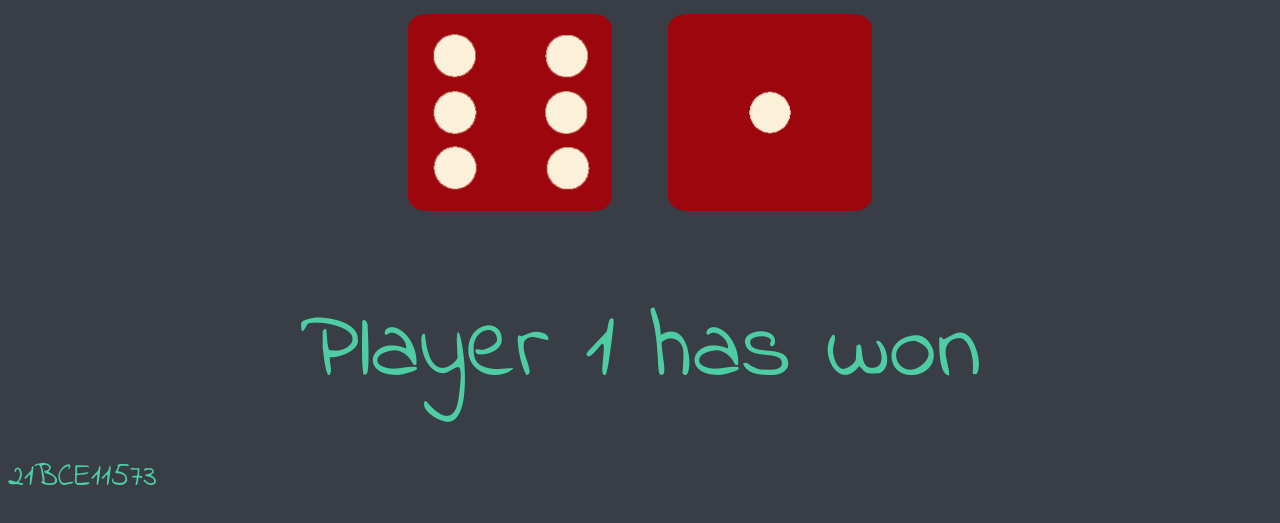
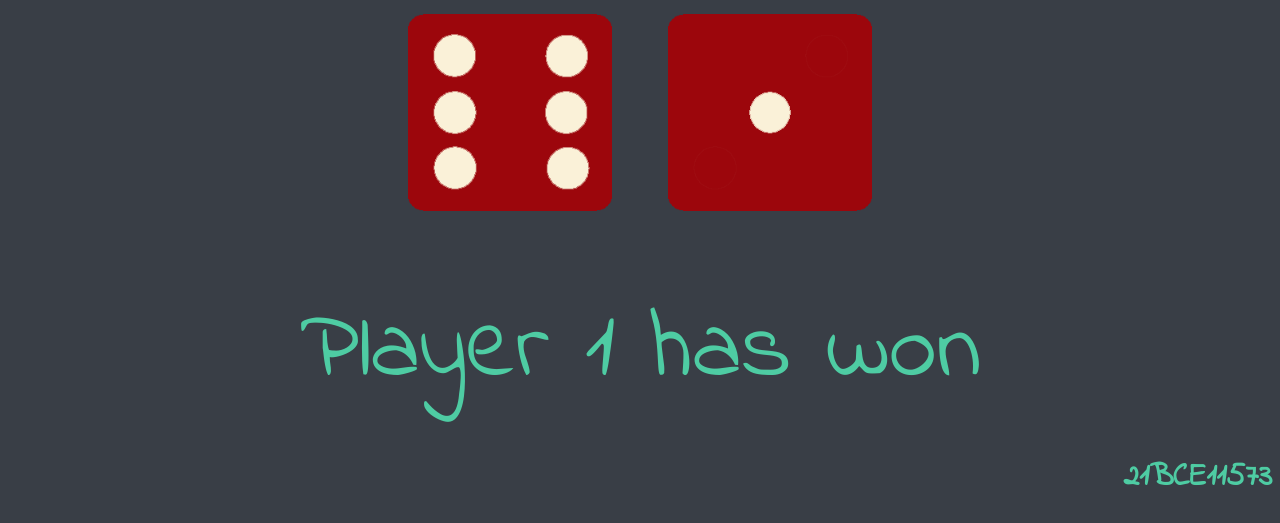
Before and after one commit to KaDiS-Bot/dice_roll, a plain HTML site: page index.html in a window 1280 px wide. Shown: the part 321-844 px from the top of the page. Drawn offline with Linux system fonts and the light colour scheme.

Commit message:
Update styles.css

```diff
--- a/styles.css
+++ b/styles.css
@@ -40,3 +40,8 @@ footer {
   font-size: 6rem;
   color: #4ECCA3;
 }
+p.reg{
+  text-align: end;
+  font-weight: 600;
+  font-size: xx-large;
+}
```
